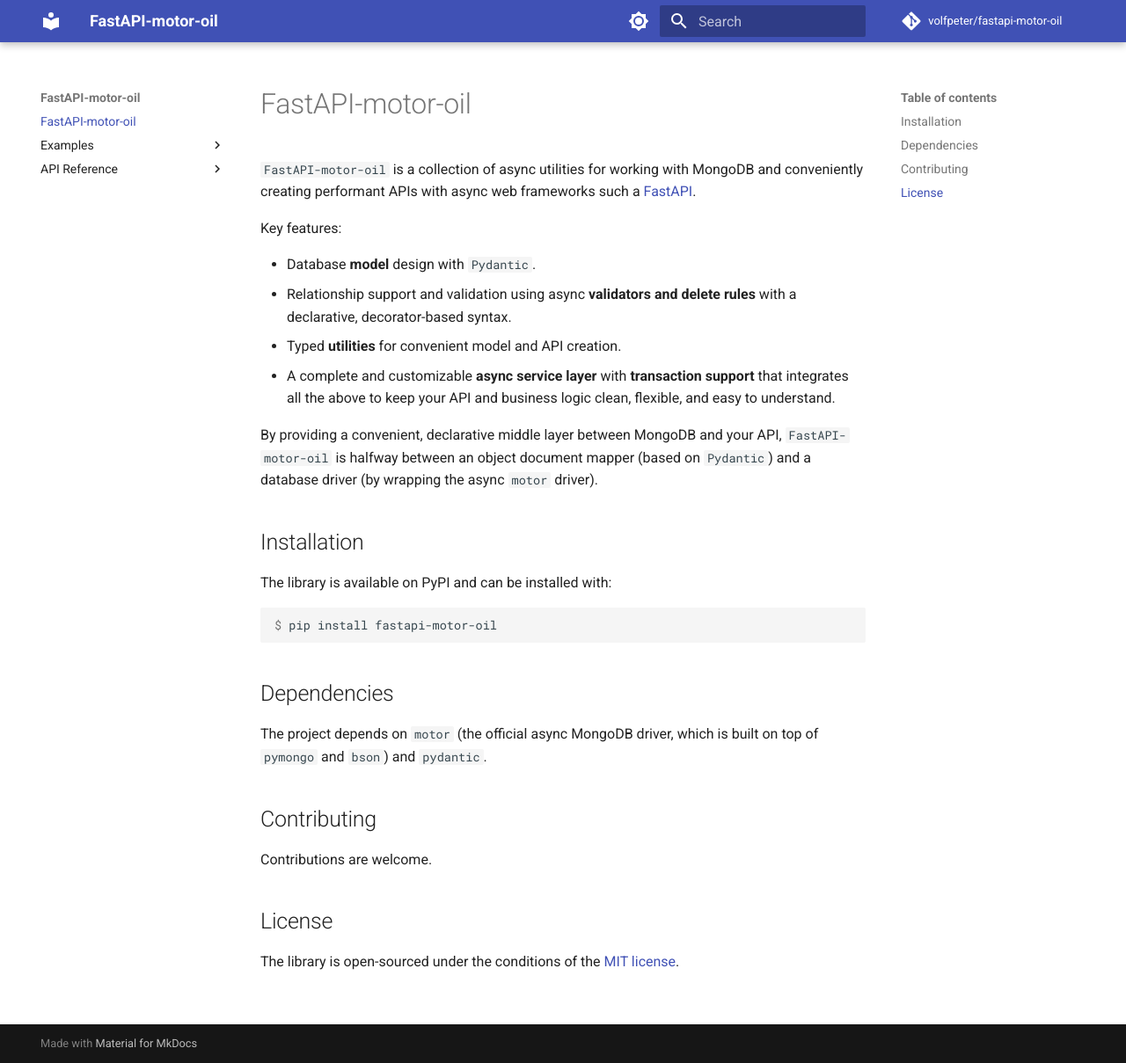
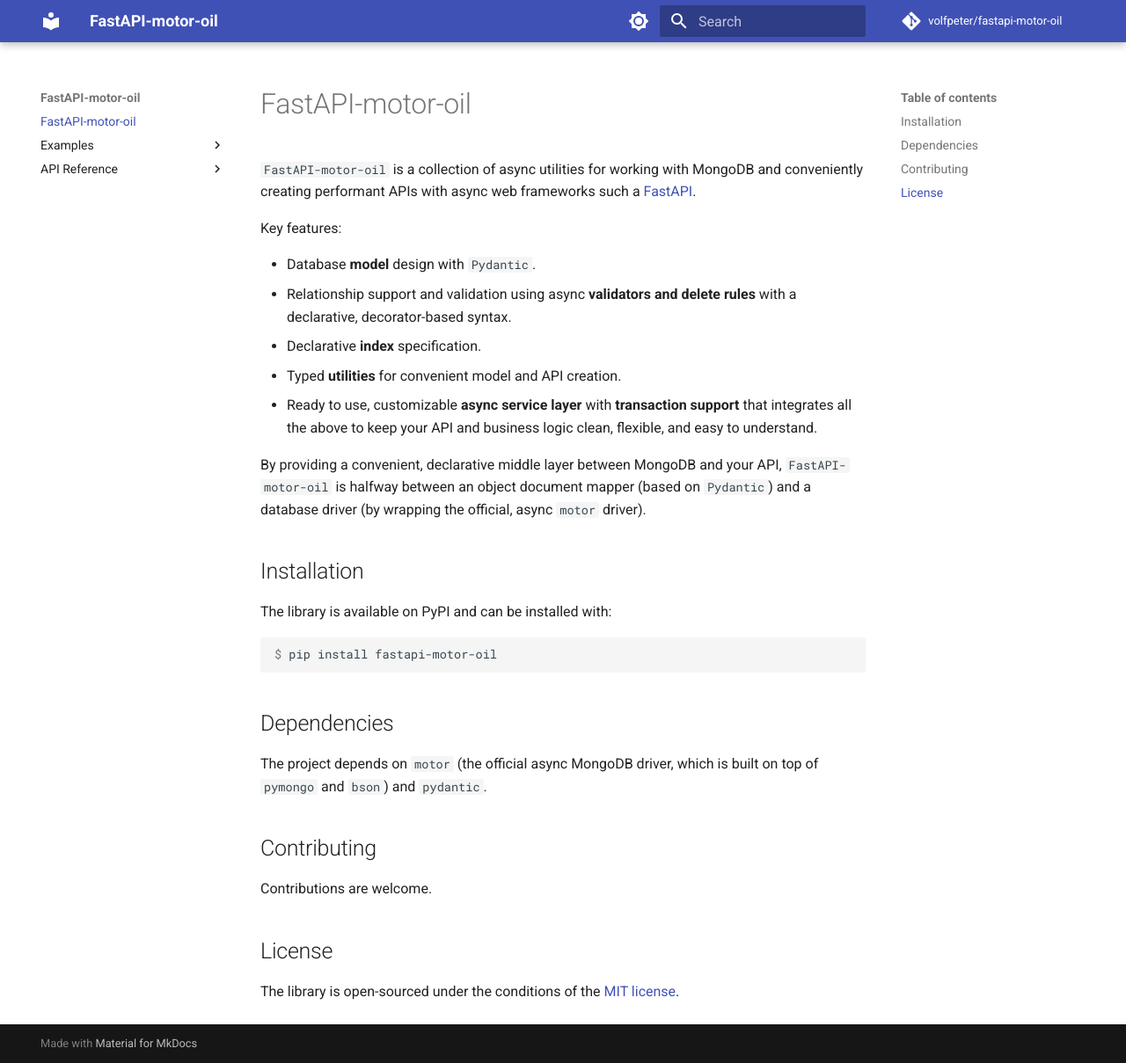
Before and after one commit to volfpeter/fastapi-motor-oil, an MkDocs documentation site: the page built from docs/index.md, in a window 1280 px wide and 1209 px high. Shown: the whole window at 88% size. Built offline with MkDocs 1.6.1 and Material for MkDocs 9.7.7, drawn with Linux system fonts in a browser that asks for light colours; comment, search, counter and statistics services are not loaded.

Commit message:
nitpicking - docs

```diff
--- a/docs/index.md
+++ b/docs/index.md
@@ -6,10 +6,11 @@
 
 - Database **model** design with `Pydantic`.
 - Relationship support and validation using async **validators and delete rules** with a declarative, decorator-based syntax.
+- Declarative **index** specification.
 - Typed **utilities** for convenient model and API creation.
-- A complete and customizable **async service layer** with **transaction support** that integrates all the above to keep your API and business logic clean, flexible, and easy to understand.
+- Ready to use, customizable **async service layer** with **transaction support** that integrates all the above to keep your API and business logic clean, flexible, and easy to understand.
 
-By providing a convenient, declarative middle layer between MongoDB and your API, `FastAPI-motor-oil` is halfway between an object document mapper (based on `Pydantic`) and a database driver (by wrapping the async `motor` driver).
+By providing a convenient, declarative middle layer between MongoDB and your API, `FastAPI-motor-oil` is halfway between an object document mapper (based on `Pydantic`) and a database driver (by wrapping the official, async `motor` driver).
 
 ## Installation
 
```
